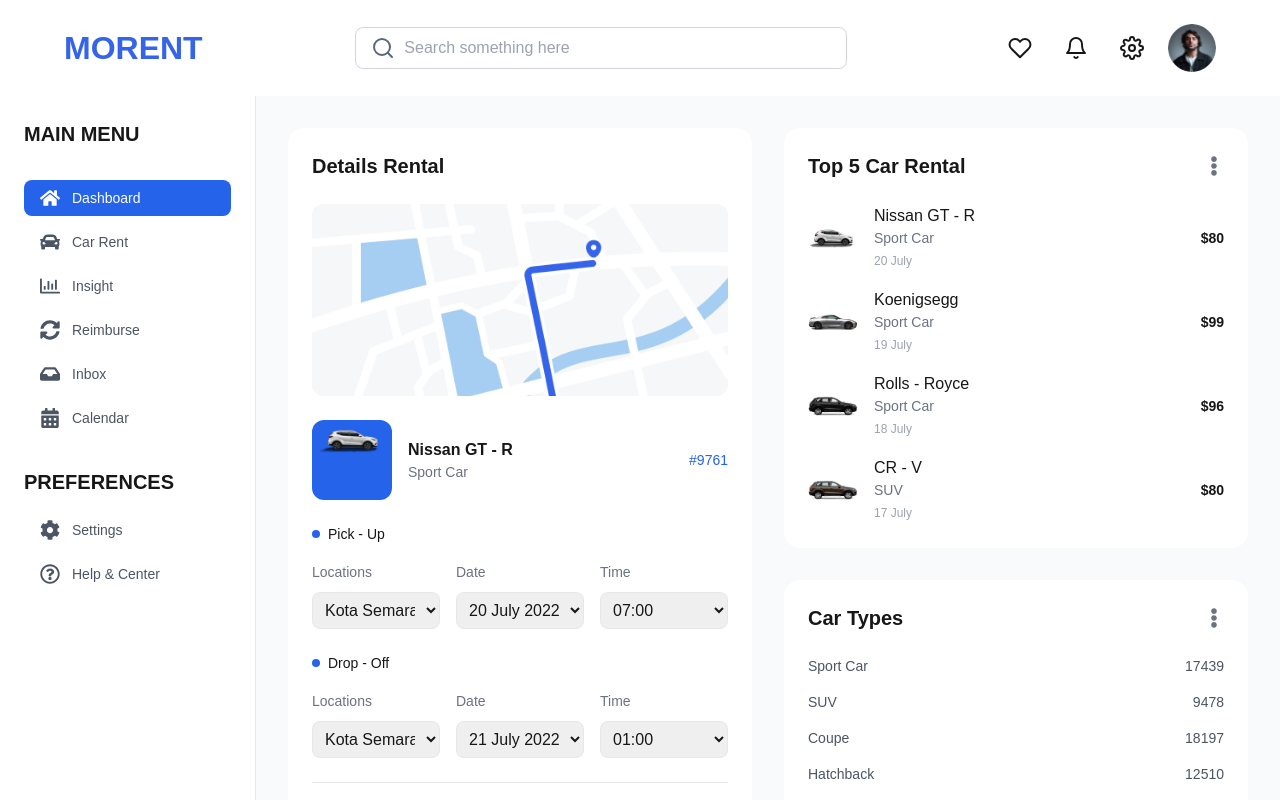
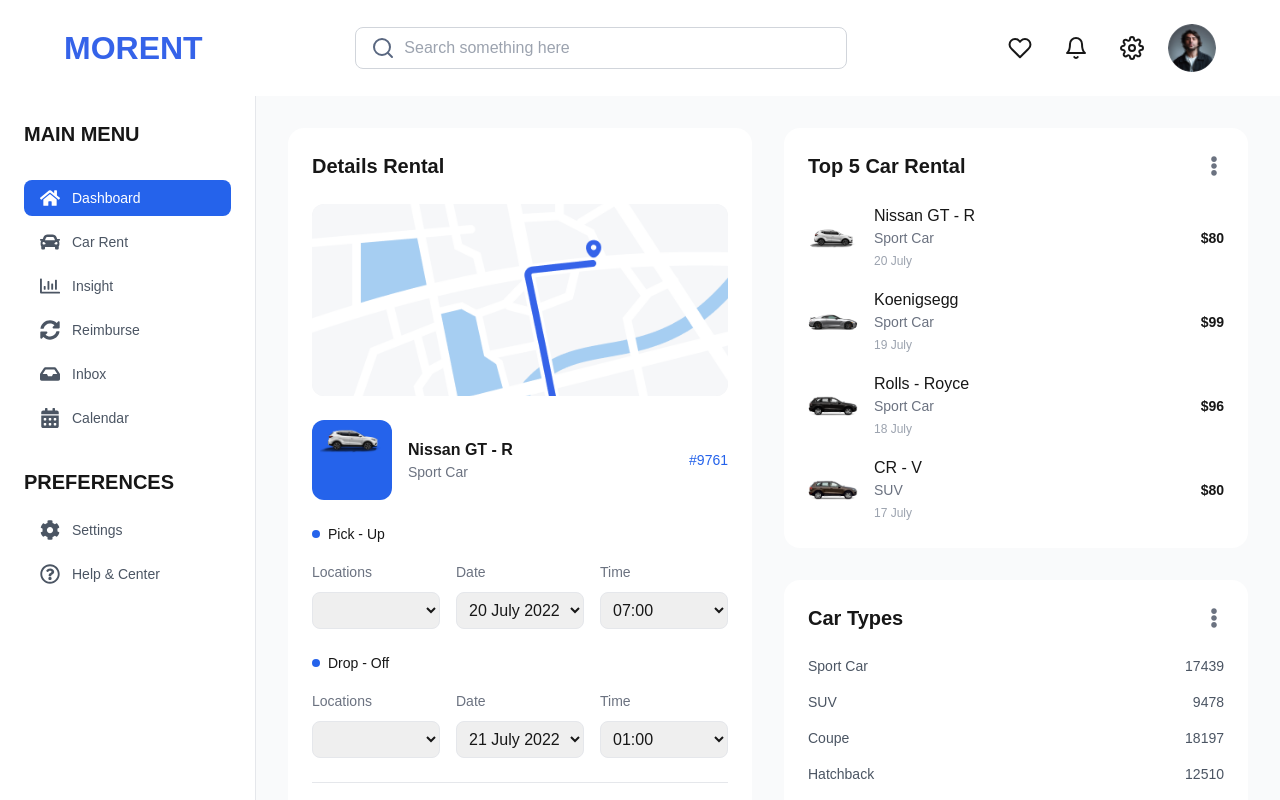
Before and after one commit to waleedkhan06/Hackathon-figma, a Next.js app: page /dashboard in a window 1280 px wide. Shown: the top 800 px of the page. Built offline with nearby package versions, Linux system fonts and the light colour scheme.

Commit message:
Hackathon

```diff
--- a/src/app/car-detail/page.tsx
+++ b/src/app/car-detail/page.tsx
@@ -235,7 +235,7 @@ const CarRentalPage = () => {
                 </button>
               </div>
               <p className="mt-6 text-gray-600">
-                NISMO has become the embodiment of Nissan's outstanding performance, inspired by the most unforgiving proving ground, the "race track".
+                NISMO has become the embodiment of Nissan's outstanding performance, inspired by the most unforgiving proving ground, the race track.
               </p>
               <div className="mt-8 grid grid-cols-3 gap-4 text-sm">
                 <div>
--- a/src/app/dashboard/page.tsx
+++ b/src/app/dashboard/page.tsx
@@ -48,9 +48,9 @@ const rentalStats = [
 ];
 
 export default function Dashboard() {
-   const [selectedLocation, setSelectedLocation] = useState("Kota Semarang");
+  //  const [selectedLocation, setSelectedLocation] = useState("Kota Semarang");
 
-  const totalRentals = rentalStats.reduce((acc, stat) => acc + stat.count, 0);
+  // const totalRentals = rentalStats.reduce((acc, stat) => acc + stat.count, 0);
 
   const menuItems = [
     { icon: FaHome, label: "Dashboard", isActive: true },
@@ -158,7 +158,7 @@ export default function Dashboard() {
                   <div className="space-y-2">
                     <label className="text-sm text-gray-500">Locations</label>
                     <select className="w-full p-2 rounded-lg border">
-                      <option>{selectedLocation}</option>
+                      {/* <option>{selectedLocation}</option> */}
                     </select>
                   </div>
                   <div className="space-y-2">
@@ -185,7 +185,7 @@ export default function Dashboard() {
                   <div className="space-y-2">
                     <label className="text-sm text-gray-500">Locations</label>
                     <select className="w-full p-2 rounded-lg border">
-                      <option>{selectedLocation}</option>
+                      {/* <option>{selectedLocation}</option> */}
                     </select>
                   </div>
                   <div className="space-y-2">
```
